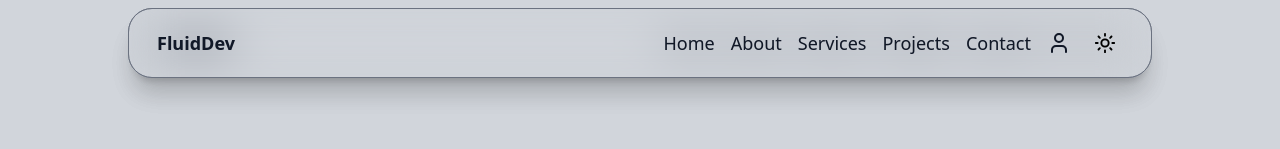
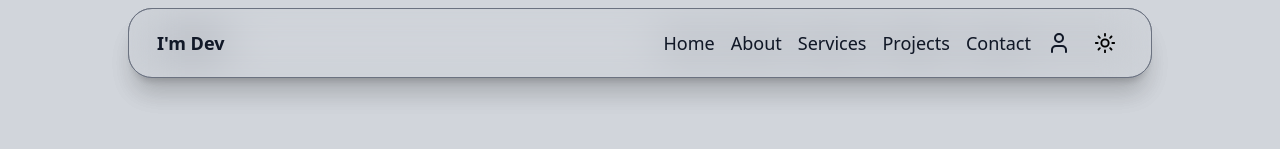
Before and after one commit to udayshinde75/myportfolio, a Next.js app: page /auth/signup in a window 1280 px wide. Shown: the top 149 px of the page. Built offline with nearby package versions, Linux system fonts and the light colour scheme; no server answers.

Commit message:
Logo Changed

```diff
--- a/components/custom/navbar/Navbar.tsx
+++ b/components/custom/navbar/Navbar.tsx
@@ -60,7 +60,7 @@ export default function Navbar() {
                 <div className="container mx-auto flex items-center justify-between w-full p-4 gap-x-6">
                     {/* Logo/Brand */}
                     <Link href={`/`} className="text-lg font-bold text-gray-900 hover:text-gray-500 dark:text-gray-100 dark:hover:text-gray-300 transition-colors duration-1000">
-                        FluidDev
+                        I'm Dev
                     </Link>
 
           {/* Desktop Navigation Menu */}
```
